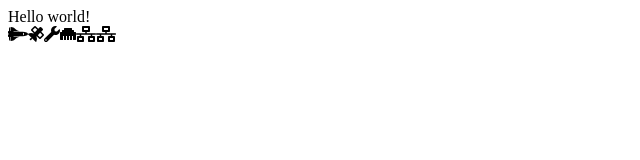
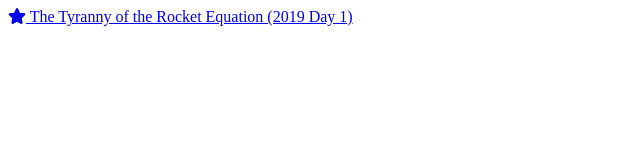
Before and after one commit to elliot-nelson/advent-of-code-react, a Gatsby site: page / in a window 1280 px wide. Shown: the whole page, without its empty margins (0-640 px from the left). Built offline with nearby package versions, Linux system fonts and the light colour scheme; Gatsby itself is replaced by a stand-in of ours; a web font is replaced by a local one.

Commit message:
:bug: basic index

```diff
--- a/src/pages/index.js
+++ b/src/pages/index.js
@@ -1,14 +1,9 @@
-import React from 'react'
-import { FontAwesomeIcon } from '@fortawesome/react-fontawesome'
+import React from 'react';
+import { Link } from 'gatsby';
+import { FontAwesomeIcon } from '@fortawesome/react-fontawesome';
 
-export default function Home() {
+export default function Page() {
   return <div>
-      <div>Hello world!</div>
-      <FontAwesomeIcon icon="space-shuttle" />
-      <FontAwesomeIcon icon="satellite" />
-      <FontAwesomeIcon icon="wrench" />
-      <FontAwesomeIcon icon="ethernet" />
-      <FontAwesomeIcon icon="network-wired" />
-      <FontAwesomeIcon icon="network-wired" />
-    </div>
+    <Link to="/2019/01/"><FontAwesomeIcon icon="star" /> The Tyranny of the Rocket Equation (2019 Day 1)</Link>
+    </div>;
 }
```
